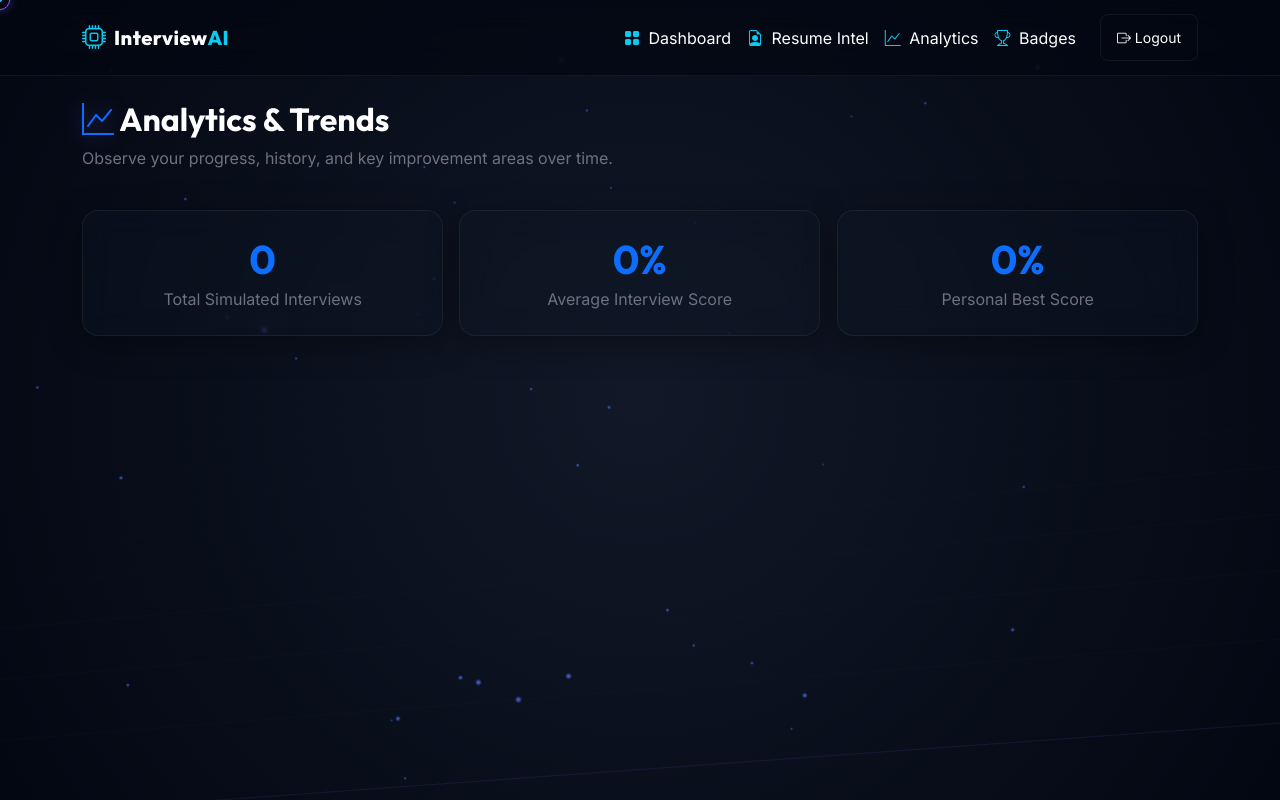
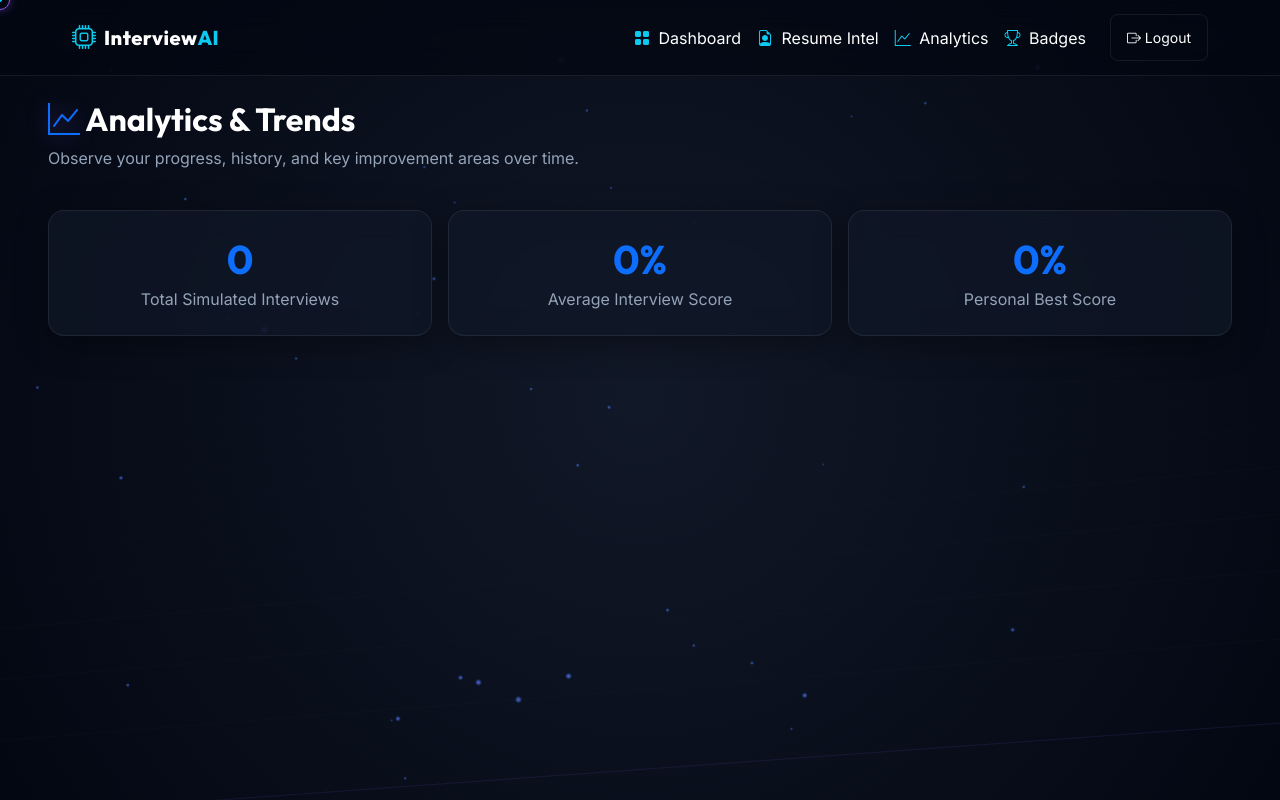
Before and after one commit to rajaudhaya81-blip/Ai-interview, a Flask app: page /analytics in a window 1280 px wide. Run offline with Flask 3, Linux system fonts and the light colour scheme; the visitor is signed in with stand-in values (Sample User, id 1); data that the repository does not hold is empty; some libraries are stand-ins or nearby versions.

Commit message:
style: convert layout to fluid full width and increase card / text legibility contrast

```diff
--- a/app/static/css/style.css
+++ b/app/static/css/style.css
@@ -5,10 +5,10 @@
 :root {
     --bg-color: #030712; /* Ultra Dark background */
     --bg-gradient: radial-gradient(circle at 50% 50%, #111827 0%, #030712 100%);
-    --surface-color: rgba(17, 24, 39, 0.35); /* Soft transparent glass */
-    --surface-hover: rgba(31, 41, 55, 0.55);
-    --border-color: rgba(255, 255, 255, 0.06);
-    --border-active: rgba(139, 92, 246, 0.35); /* Violet glow border */
+    --surface-color: rgba(17, 24, 39, 0.7); /* Thicker glass to hide grid lines behind text */
+    --surface-hover: rgba(31, 41, 55, 0.85);
+    --border-color: rgba(255, 255, 255, 0.08);
+    --border-active: rgba(139, 92, 246, 0.4); /* Violet glow border */
 
     --primary: #8b5cf6; /* Violet */
     --primary-glow: rgba(139, 92, 246, 0.45);
@@ -17,8 +17,8 @@
     --accent-glow: rgba(0, 212, 255, 0.4);
 
     --text-high: #ffffff;
-    --text-med: #9ca3af;
-    --text-low: #6b7280;
+    --text-med: #e2e8f0;   /* Bright slate gray (slate-200) for excellent legibility */
+    --text-low: #94a3b8;   /* Medium slate gray (slate-400) for clear secondary text */
 
     --success: #10b981;
     --danger: #ef4444;
--- a/app/templates/base.html
+++ b/app/templates/base.html
@@ -12,7 +12,7 @@
     <script src="https://cdnjs.cloudflare.com/ajax/libs/gsap/3.12.5/gsap.min.js"></script>
     <script src="https://cdnjs.cloudflare.com/ajax/libs/three.js/r128/three.min.js"></script>
     <!-- Custom Style Sheet -->
-    <link href="{{ url_for('static', filename='css/style.css') }}" rel="stylesheet">
+    <link href="{{ url_for('static', filename='css/style.css') }}?v=1.0.3" rel="stylesheet">
     <!-- AOS CSS -->
     <link href="https://unpkg.com/aos@2.3.1/dist/aos.css" rel="stylesheet">
     <!-- Chart.js -->
@@ -41,7 +41,7 @@
 
     <!-- Navigation Bar -->
     <nav class="navbar navbar-expand-lg navbar-dark glass-nav">
-        <div class="container">
+        <div class="container-fluid px-4 px-md-5">
             <a class="navbar-brand d-flex align-items-center" href="{{ url_for('landing') }}">
                 <i class="bi bi-cpu text-info me-2 fs-4"></i>
                 <span style="font-family: 'Outfit', sans-serif; font-weight: 800; letter-spacing: 0.5px;">Interview<span class="text-info">AI</span></span>
@@ -83,7 +83,7 @@
     </nav>
 
     <!-- Main Container -->
-    <div class="container py-4">
+    <div class="container-fluid px-4 px-md-5 py-4">
         <!-- Flash Messages via SweetAlert2 Toasts -->
         {% with messages = get_flashed_messages(with_categories=true) %}
             {% if messages %}
```
